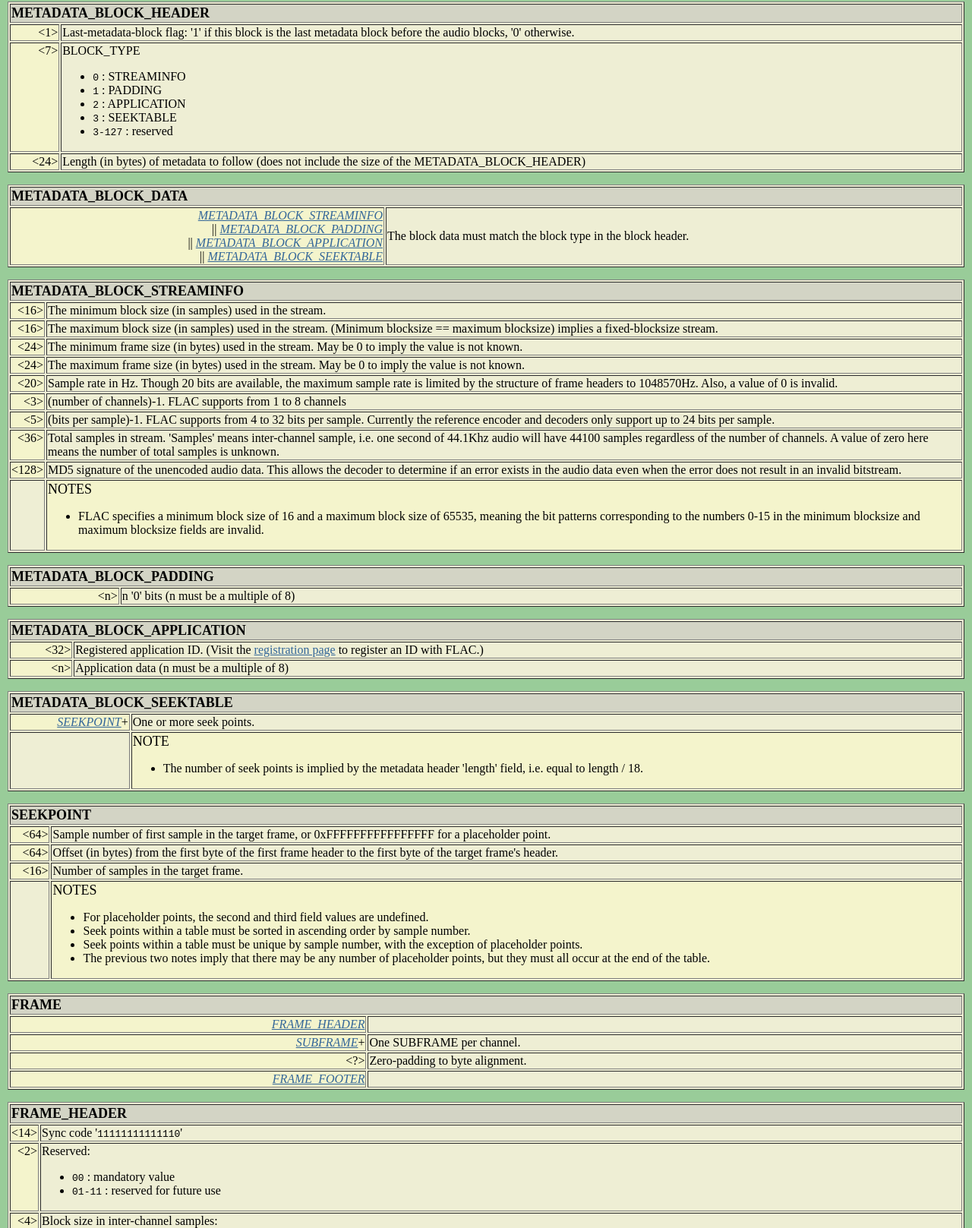
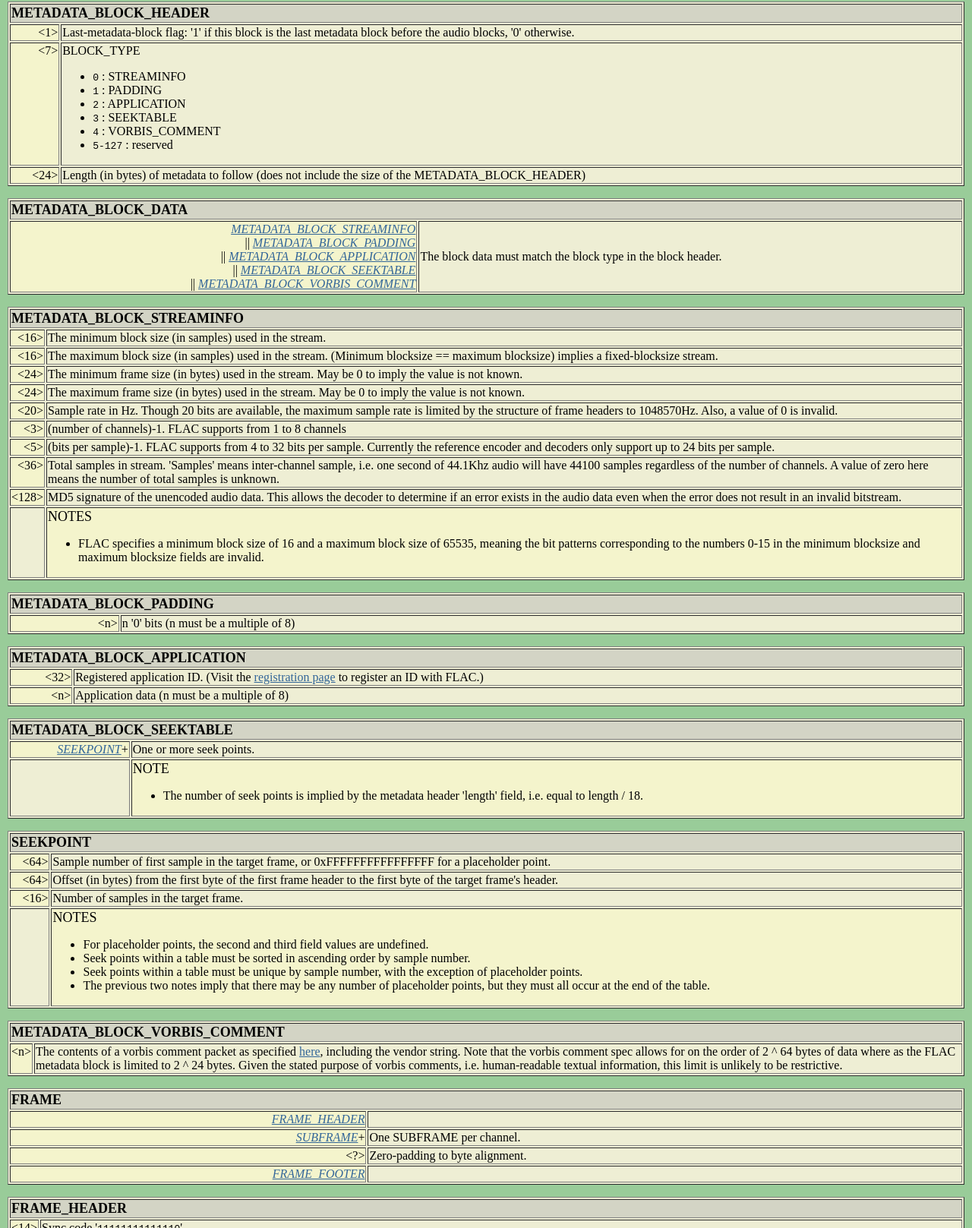
Before and after one commit to toofishes/flac, a plain HTML site: page doc/format.html in a window 1280 px wide. Shown: the part 4132-5749 px from the top of the page at 76% size. Drawn offline with Linux system fonts and the light colour scheme.

Commit message:
add VORBIS_COMMENT metadata block

```diff
--- a/doc/format.html
+++ b/doc/format.html
@@ -390,7 +390,10 @@
 					<TT>3</TT> : SEEKTABLE
 				</LI>
 				<LI>
-					<TT>3-127</TT> : reserved
+					<TT>4</TT> : VORBIS_COMMENT
+				</LI>
+				<LI>
+					<TT>5-127</TT> : reserved
 				</LI>
 				</UL>
 			</TD>
@@ -417,7 +420,7 @@
 		</TR>
 		<TR>
 			<TD ALIGN="RIGHT" VALIGN="TOP" BGCOLOR="#F4F4CC">
-				<A HREF="#metadata_block_streaminfo"><I>METADATA_BLOCK_STREAMINFO</I></A><BR>|| <A HREF="#metadata_block_padding"><I>METADATA_BLOCK_PADDING</I></A><BR>|| <A HREF="#metadata_block_application"><I>METADATA_BLOCK_APPLICATION</I></A><BR>|| <A HREF="#metadata_block_seektable"><I>METADATA_BLOCK_SEEKTABLE</I></A>
+				<A HREF="#metadata_block_streaminfo"><I>METADATA_BLOCK_STREAMINFO</I></A><BR>|| <A HREF="#metadata_block_padding"><I>METADATA_BLOCK_PADDING</I></A><BR>|| <A HREF="#metadata_block_application"><I>METADATA_BLOCK_APPLICATION</I></A><BR>|| <A HREF="#metadata_block_seektable"><I>METADATA_BLOCK_SEEKTABLE</I></A><BR>|| <A HREF="#metadata_block_vorbis_comment"><I>METADATA_BLOCK_VORBIS_COMMENT</I></A>
 			</TD>
 			<TD>
 				The block data must match the block type in the block header.
@@ -654,6 +657,26 @@
 					The previous two notes imply that there may be any number of placeholder points, but they must all occur at the end of the table.
 				</LI>
 				</UL>
+			</TD>
+		</TR>
+	</TABLE>
+	</TD></TR></TABLE>
+	</P>
+
+	<P>
+	<TABLE WIDTH="100%" BORDER="0" CELLSPACING="0" CELLPADDING="0" BGCOLOR="#EEEED4"><TR><TD>
+	<TABLE WIDTH="100%" BORDER="1">
+		<TR>
+			<TD COLSPAN="2" BGCOLOR="#D3D4C5">
+				<A NAME="metadata_block_vorbis_comment"><FONT SIZE="+1"><B>METADATA_BLOCK_VORBIS_COMMENT</B></FONT></A>
+			</TD>
+		</TR>
+		<TR>
+			<TD ALIGN="RIGHT" VALIGN="TOP" BGCOLOR="#F4F4CC">
+				&lt;n&gt;
+			</TD>
+			<TD>
+				The contents of a vorbis comment packet as specified <A HREF="http://www.xiph.org/ogg/vorbis/doc/v-comment.html">here</A>, including the vendor string.  Note that the vorbis comment spec allows for on the order of 2 ^ 64 bytes of data where as the FLAC metadata block is limited to 2 ^ 24 bytes.  Given the stated purpose of vorbis comments, i.e. human-readable textual information, this limit is unlikely to be restrictive.
 			</TD>
 		</TR>
 	</TABLE>
```
Also changed, not shown: 2 other files.
